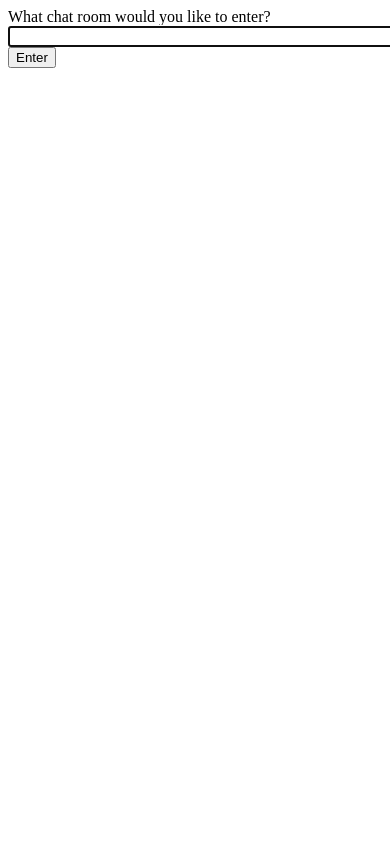
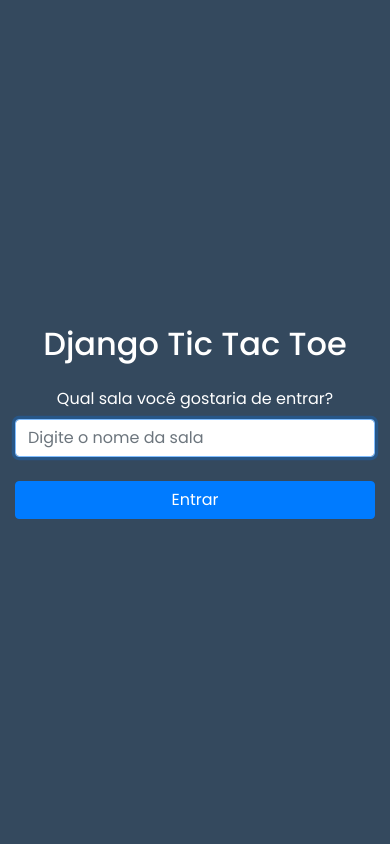
Before and after one commit to enricorobazza/djangotictactoe, a Django app: page / in a window 390 px wide; the page is wider, and only the part inside the window is pictured. Run offline with Django 3.2, Linux system fonts and the light colour scheme; some libraries are stand-ins or nearby versions.

Commit message:
Finished styling

```diff
--- a/front/components/cell.js
+++ b/front/components/cell.js
@@ -6,7 +6,11 @@
 
     useEffect(() => {
 
-        if(value === "") return;
+        if(value === "") {
+            cellContainer.current.classList.add('empty');
+            cellContainer.current.innerHTML = value;
+            return;
+        }
 
         if(cellContainer.current.innerHTML === "") {
             cellContainer.current.classList.add('empty');
--- a/main/templates/tictactoe/index.html
+++ b/main/templates/tictactoe/index.html
@@ -4,11 +4,52 @@
 <head>
     <meta charset="utf-8"/>
     <title>TicTacToe Rooms</title>
+    <link rel="preconnect" href="https://fonts.gstatic.com">
+    <link href="https://fonts.googleapis.com/css2?family=Poppins:ital,wght@0,100;0,200;0,300;0,400;0,500;0,600;0,700;0,800;0,900;1,100;1,200;1,300;1,400;1,500;1,600;1,700;1,800;1,900&display=swap" rel="stylesheet">
+    <link rel="stylesheet" href="https://maxcdn.bootstrapcdn.com/bootstrap/4.0.0/css/bootstrap.min.css" integrity="sha384-Gn5384xqQ1aoWXA+058RXPxPg6fy4IWvTNh0E263XmFcJlSAwiGgFAW/dAiS6JXm" crossorigin="anonymous">
 </head>
+<style>
+    body{
+        width: 100vw;
+        height: 100vh;
+        display: flex;
+        justify-content: center;
+        align-items: center;
+        background-color: #34495e;
+        color: white;
+        overflow: hidden;
+        flex-direction: column;
+        font-family: 'Poppins';
+    }
+
+    .content{
+        display: flex;
+        flex-direction: column;
+        justify-content: center;
+        align-items: center;
+    }
+
+    .row{
+        display: flex;
+        flex-direction: column;
+        justify-content: center;
+        align-items: center;
+    }
+
+</style>
+
 <body>
-    What chat room would you like to enter?<br>
-    <input id="room-name-input" type="text" size="100"><br>
-    <input id="room-name-submit" type="button" value="Enter">
+    <div class="container">
+        <div class="row">
+            <div class="col-12 col-md-6 col-xl-6 content">
+                <h2 class="mb-4">Django Tic Tac Toe</h2>
+                Qual sala você gostaria de entrar?<br>
+                <input placeholder="Digite o nome da sala" class="form-control mt-2" id="room-name-input" type="text" size="100"><br>
+                <button class="btn btn-primary w-100" id="room-name-submit" type="button">Entrar</button>
+            </div>
+        </div>
+
+    </div>
 
     <script>
         document.querySelector('#room-name-input').focus();
```
Also changed, not shown: front/src/index.js (+14 -11 lines), main/logic/game.py (+15 -0 lines), main/templates/tictactoe/room.html (+38 -6 lines), static/js/index.bundle.js.
